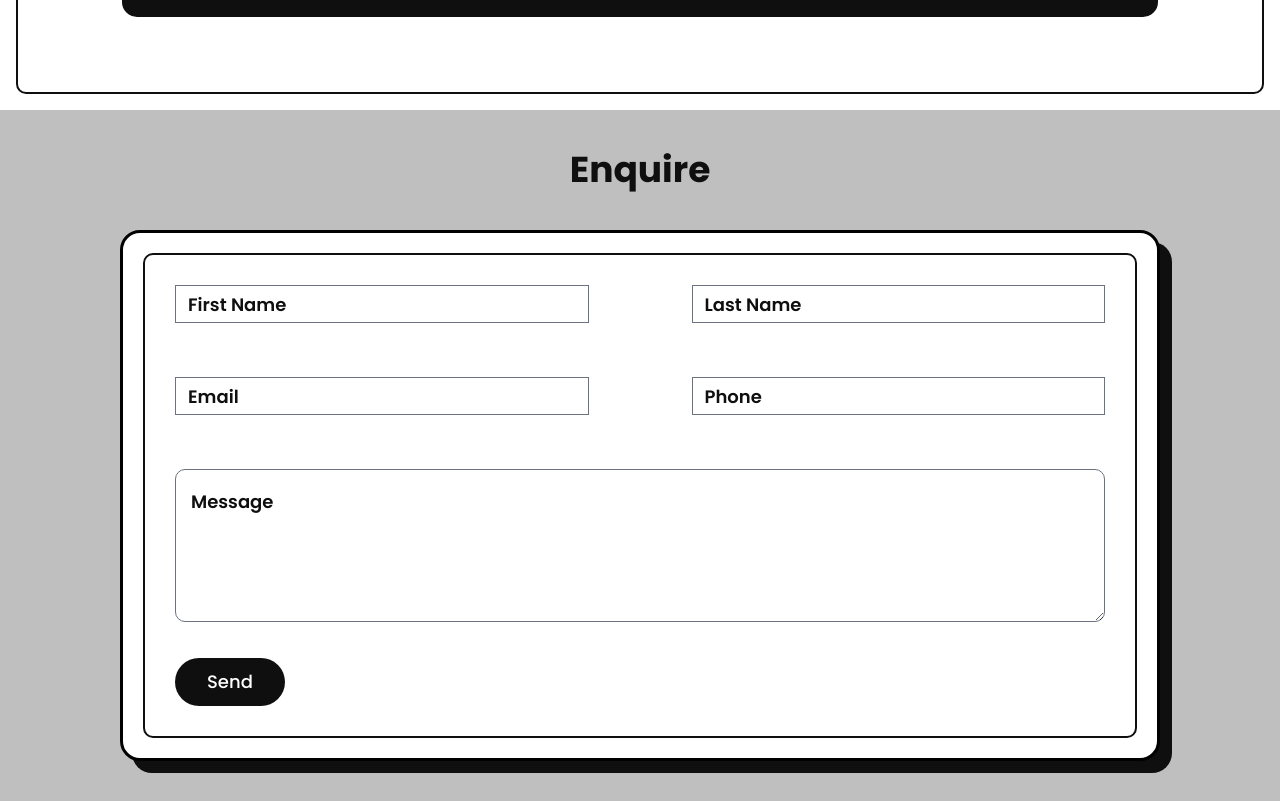
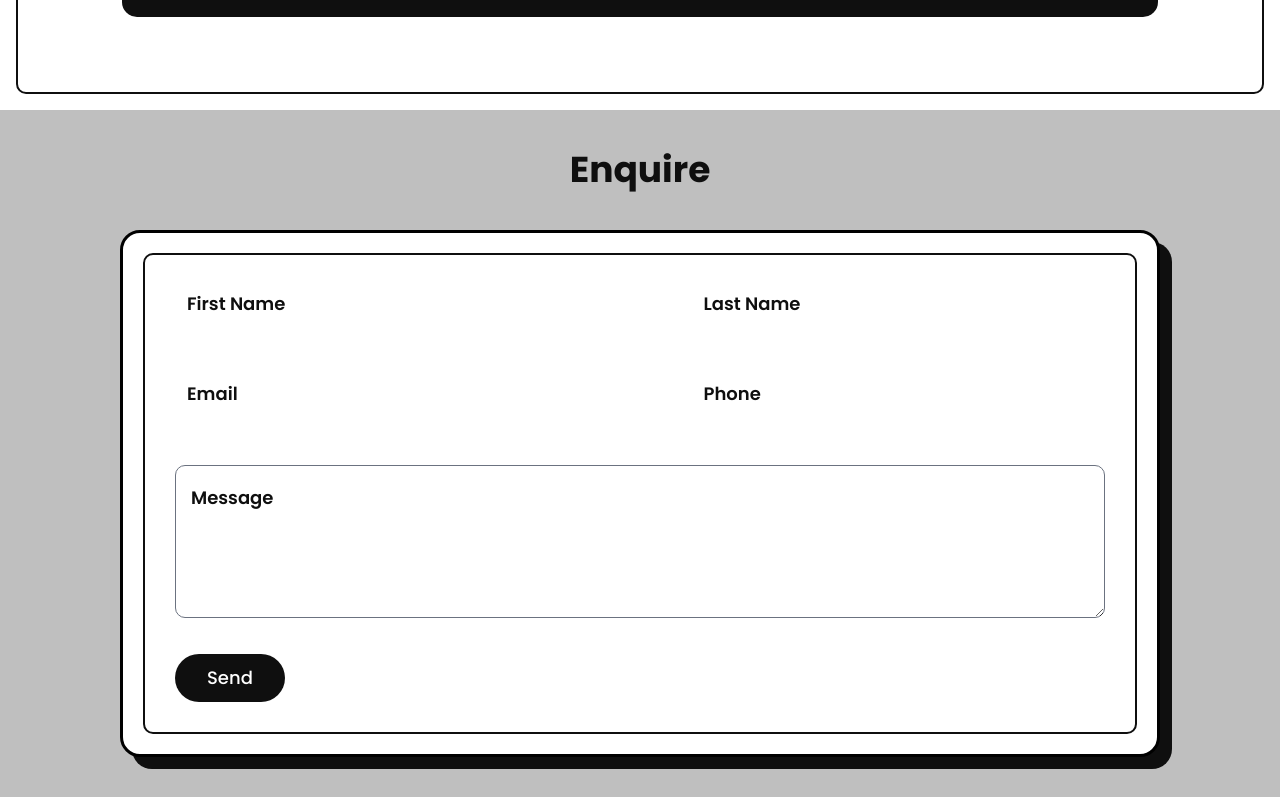
Before and after one commit to sayantan-paul-007/emveebee, a plain HTML site: page contact.html in a window 1280 px wide. Shown: the part 748-1549 px from the top of the page. Drawn offline with nearby package versions, Linux system fonts and the light colour scheme.

Commit message:
border-removed from input

```diff
--- a/contact.html
+++ b/contact.html
@@ -157,10 +157,10 @@ Email: contact@companyname.in
       <form action="sendmail.php" class="w-full shadow-neo-border max-tablet:shadow-neo-border-mobile border-[3px] max-mobile:border-[2px] rounded-[20px] p-5 max-mobile:p-6 bg-neutral">
           <div class="border-2 border-primary rounded-[10px] p-[30px]">
               <div class="grid grid-cols-2 gap-x-[103px] gap-y-[54px] max-tablet:gap-10 max-mobile:gap-[33px]">
-                  <input type="text" name="fname" id="fname" class="placeholder-primary max-mobile:col-span-2 border-b pb-1 placeholder:text-lg placeholder:text-primary placeholder:font-semibold outline-0" placeholder="First Name" required>
-                  <input type="text" name="lname" id="lname" class="placeholder-primary max-mobile:col-span-2 border-b pb-1 placeholder:text-lg placeholder:text-primary placeholder:font-semibold outline-0" placeholder="Last Name" required>
-                  <input type="email" name="email" id="email" class="placeholder-primary max-tablet:col-span-2 max-mobile:col-span-2 border-b pb-1 placeholder:text-lg placeholder:text-primary placeholder:font-semibold outline-0" placeholder="Email" required>
-                  <input type="tel" name="phone" id="phone" maxlength="10" class="placeholder-primary  max-tablet:col-span-2 max-mobile:col-span-2 border-b pb-1 placeholder:text-lg placeholder:text-primary placeholder:font-semibold outline-0" placeholder="Phone" required>
+                  <input type="text" name="fname" id="fname" class="placeholder-primary max-mobile:col-span-2 border-0 pb-1 placeholder:text-lg placeholder:text-primary placeholder:font-semibold outline-0" placeholder="First Name" required>
+                  <input type="text" name="lname" id="lname" class="placeholder-primary max-mobile:col-span-2 border-0 pb-1 placeholder:text-lg placeholder:text-primary placeholder:font-semibold outline-0" placeholder="Last Name" required>
+                  <input type="email" name="email" id="email" class="placeholder-primary max-tablet:col-span-2 max-mobile:col-span-2 border-0 pb-1 placeholder:text-lg placeholder:text-primary placeholder:font-semibold outline-0" placeholder="Email" required>
+                  <input type="tel" name="phone" id="phone" maxlength="10" class="placeholder-primary  max-tablet:col-span-2 max-mobile:col-span-2 border-0 pb-1 placeholder:text-lg placeholder:text-primary placeholder:font-semibold outline-0" placeholder="Phone" required>
                   <textarea name="message" id="message" class="col-span-2 border rounded-[10px] placeholder:text-lg placeholder:text-primary placeholder:font-semibold px-[15px] pt-[18px] pb-[85px] max-mobile:col-span-2" placeholder="Message" required></textarea>
               </div>
               <div class="pt-9 max-mobile:pt-[33px]">
```
